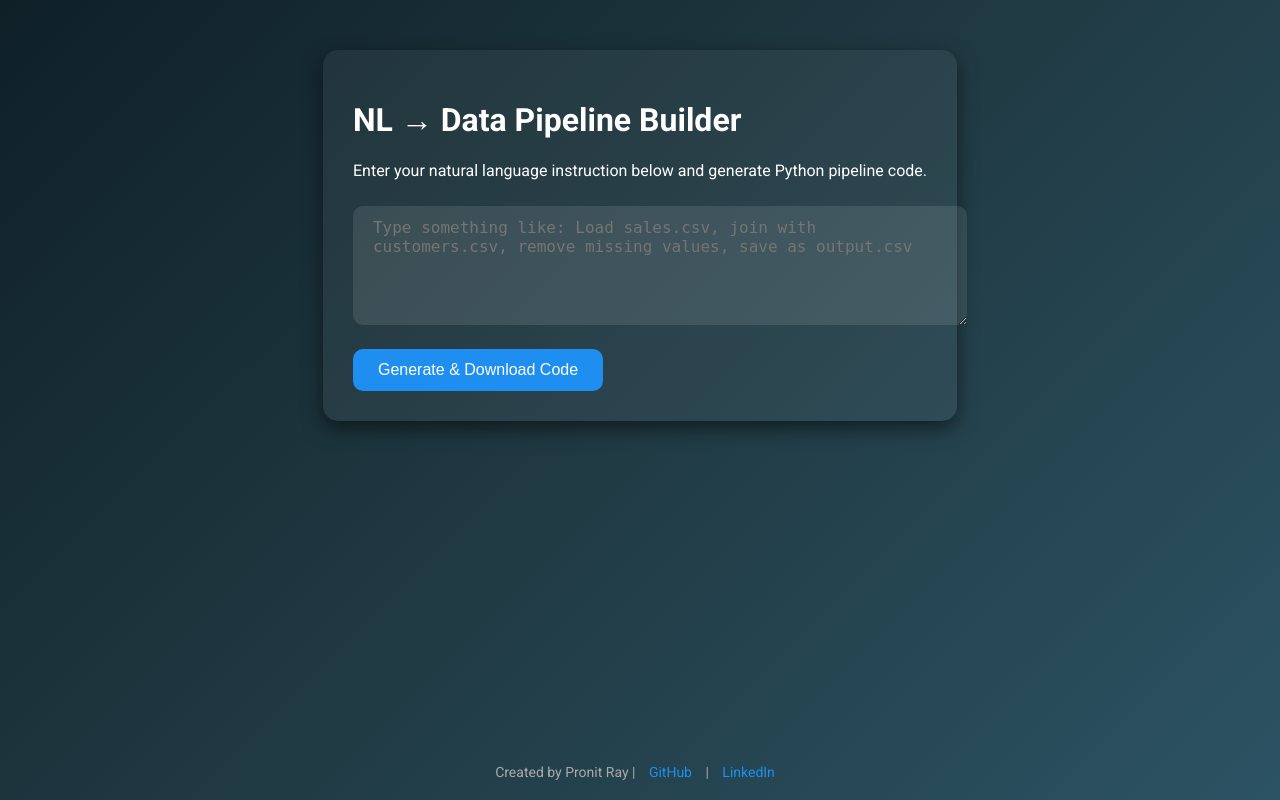
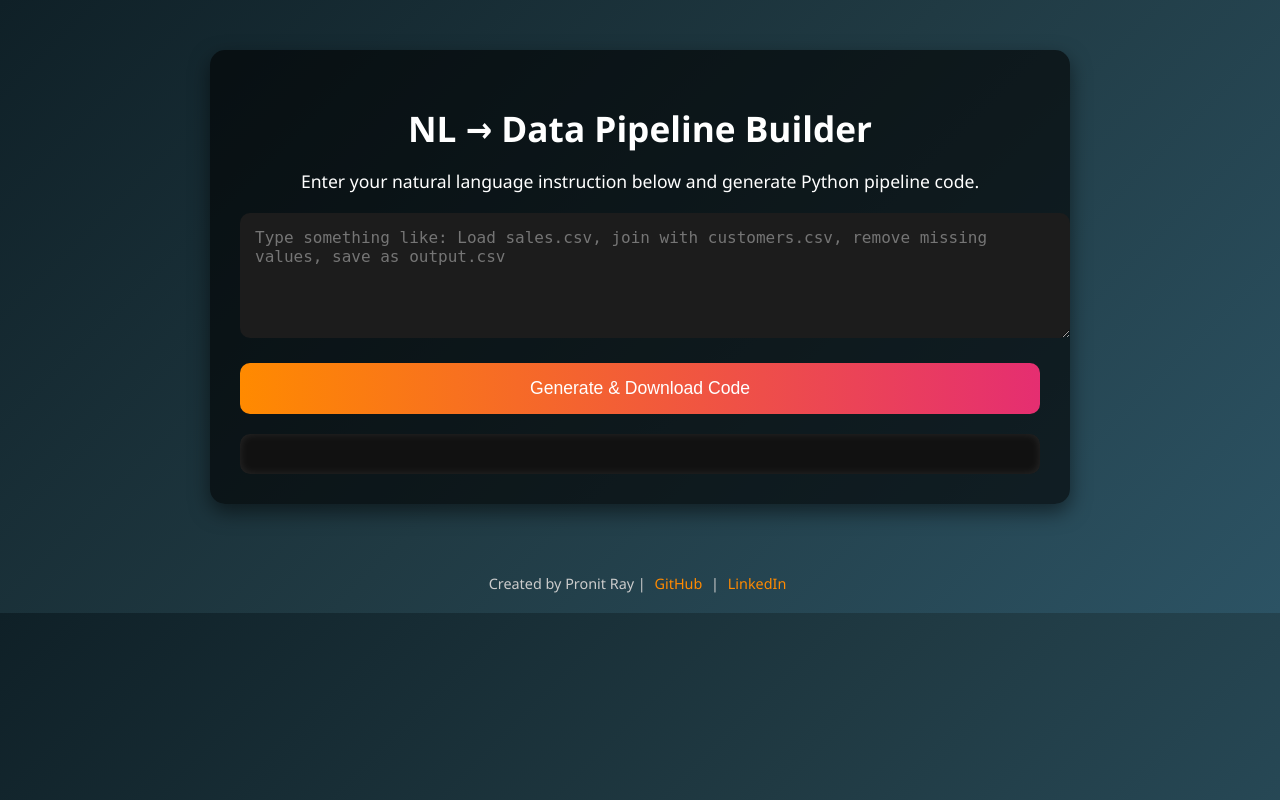
Before and after one commit to ptz07/nl-data-pipeline, a Flask app: page / in a window 1280 px wide. Run offline with Flask 3, Linux system fonts and the light colour scheme.

Commit message:
Update style.css

```diff
--- a/static/css/style.css
+++ b/static/css/style.css
@@ -1,70 +1,88 @@
 /* style.css — Modern Dark Theme */
-
-@import url('https://fonts.googleapis.com/css2?family=Roboto:wght@400;500;700&display=swap');
-
+/* Modern dark gradient UI */
 body {
-    font-family: 'Roboto', sans-serif;
     margin: 0;
     padding: 0;
-    min-height: 100vh;
+    font-family: 'Segoe UI', Tahoma, Geneva, Verdana, sans-serif;
     background: linear-gradient(135deg, #0f2027, #203a43, #2c5364);
-    color: #ffffff;
-    display: flex;
-    flex-direction: column;
+    color: #fff;
 }
 
 .container {
-    max-width: 900px;
+    max-width: 800px;
     margin: 50px auto;
     padding: 30px;
-    background: rgba(255, 255, 255, 0.05);
+    background: rgba(0, 0, 0, 0.6);
     border-radius: 15px;
     box-shadow: 0 8px 20px rgba(0,0,0,0.5);
 }
 
-h1, h2, h3 {
-    font-weight: 700;
-    color: #ffffff;
+h1 {
+    text-align: center;
+    font-size: 2.2rem;
+    margin-bottom: 10px;
 }
 
-input[type="text"], textarea {
+p {
+    text-align: center;
+    font-size: 1.1rem;
+    margin-bottom: 20px;
+}
+
+textarea {
     width: 100%;
-    padding: 12px 20px;
-    margin: 10px 0 20px 0;
+    padding: 15px;
     border-radius: 10px;
     border: none;
-    background: rgba(255,255,255,0.1);
+    resize: vertical;
+    font-size: 1rem;
+    background: #1c1c1c;
     color: #fff;
-    font-size: 16px;
+    margin-bottom: 20px;
 }
 
 button {
-    background: #1f8ef1;
+    display: block;
+    width: 100%;
+    padding: 15px;
+    font-size: 1.1rem;
+    border-radius: 10px;
+    border: none;
+    background: linear-gradient(90deg, #ff8a00, #e52e71);
     color: #fff;
-    padding: 12px 25px;
-    border: none;
-    border-radius: 10px;
-    font-size: 16px;
     cursor: pointer;
-    transition: 0.3s ease;
+    transition: all 0.3s ease;
 }
 
 button:hover {
-    background: #0d6efd;
+    transform: scale(1.05);
+    box-shadow: 0 8px 15px rgba(0,0,0,0.3);
+}
+
+.code-box {
+    margin-top: 20px;
+    padding: 20px;
+    background: #111;
+    border-radius: 10px;
+    max-height: 400px;
+    overflow-y: auto;
+    white-space: pre-wrap;
+    font-family: 'Courier New', Courier, monospace;
+    box-shadow: inset 0 0 10px rgba(255,255,255,0.1);
 }
 
 footer {
     text-align: center;
-    margin-top: auto;
+    margin-top: 40px;
     padding: 20px 0;
-    font-size: 14px;
-    color: #aaa;
+    font-size: 0.9rem;
+    color: #ccc;
 }
 
 footer a {
-    color: #1f8ef1;
+    color: #ff8a00;
     text-decoration: none;
-    margin: 0 10px;
+    margin: 0 5px;
 }
 
 footer a:hover {
```
